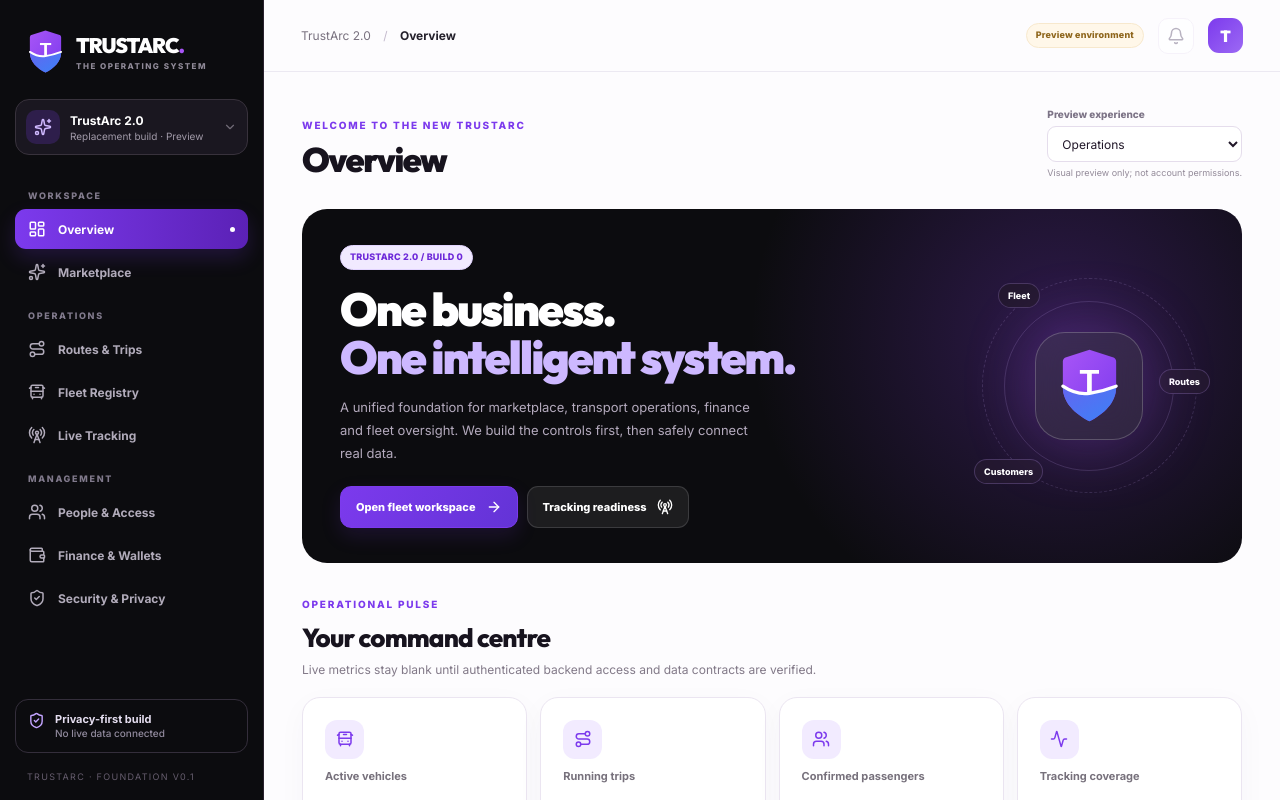
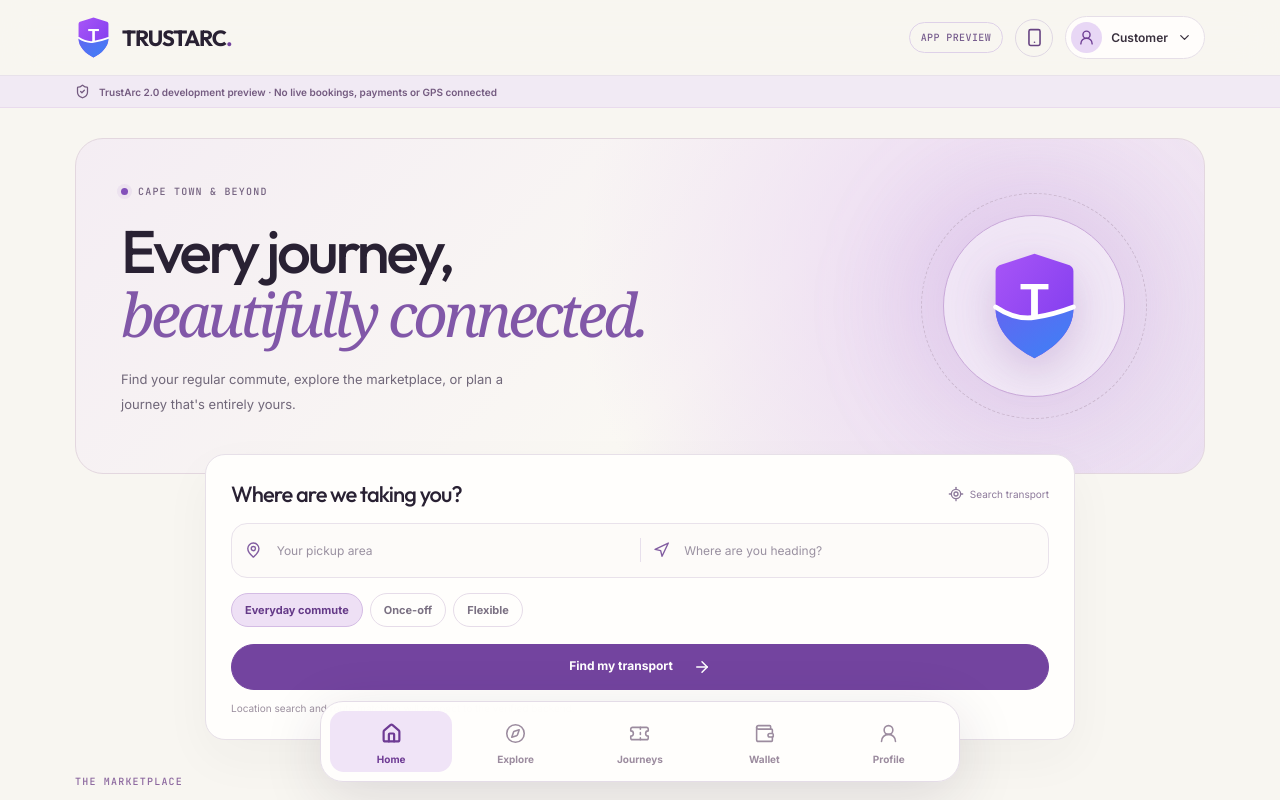
Before and after one commit to ROmar123/trustarc-crm, a React (Vite) app: page / in a window 1280 px wide. Shown: the top 800 px of the page. Built offline with nearby package versions, Linux system fonts and the light colour scheme.

Commit message:
feat(app): wire native-feeling marketplace shell and installable PWA

```diff
--- a/src/App.jsx
+++ b/src/App.jsx
@@ -1,7 +1,7 @@
-import TrustArcV2 from "./v2/TrustArcV2.jsx";
+import TrustArcApp from "./v2/TrustArcApp.jsx";
 
-// The old CRM pages remain in source for controlled data/workflow migration.
-// The V2 shell is the replacement entry point on this development branch.
+// TrustArc 2.0 is the replacement application entry point on the isolated preview branch.
+// Legacy CRM pages remain intact until safe data migration and role-level access tests pass.
 export default function App() {
-  return <TrustArcV2 />;
+  return <TrustArcApp />;
 }
```
